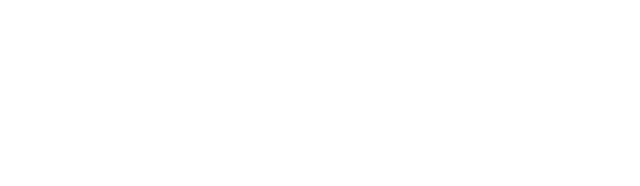
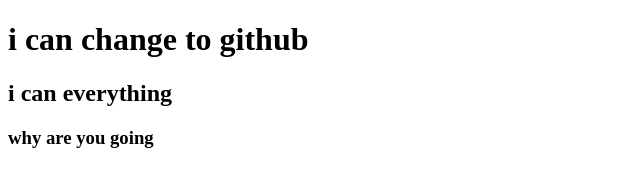
Before and after one commit to ashishkumardebnath/my.second.repo, a plain HTML site: page index.html in a window 1280 px wide. Shown: the whole page, without its empty margins (0-640 px from the left). Drawn offline with Linux system fonts and the light colour scheme.

Commit message:
added header

```diff
--- a/index.html
+++ b/index.html
@@ -7,6 +7,8 @@
     <title> My second repo</title>
 </head>
 <body>
-
+    <h1>i can change to github</h1>
+    <h2>i can everything</h2>
+    <h3>why are you going</h3>
 </body>
 </html>
```
